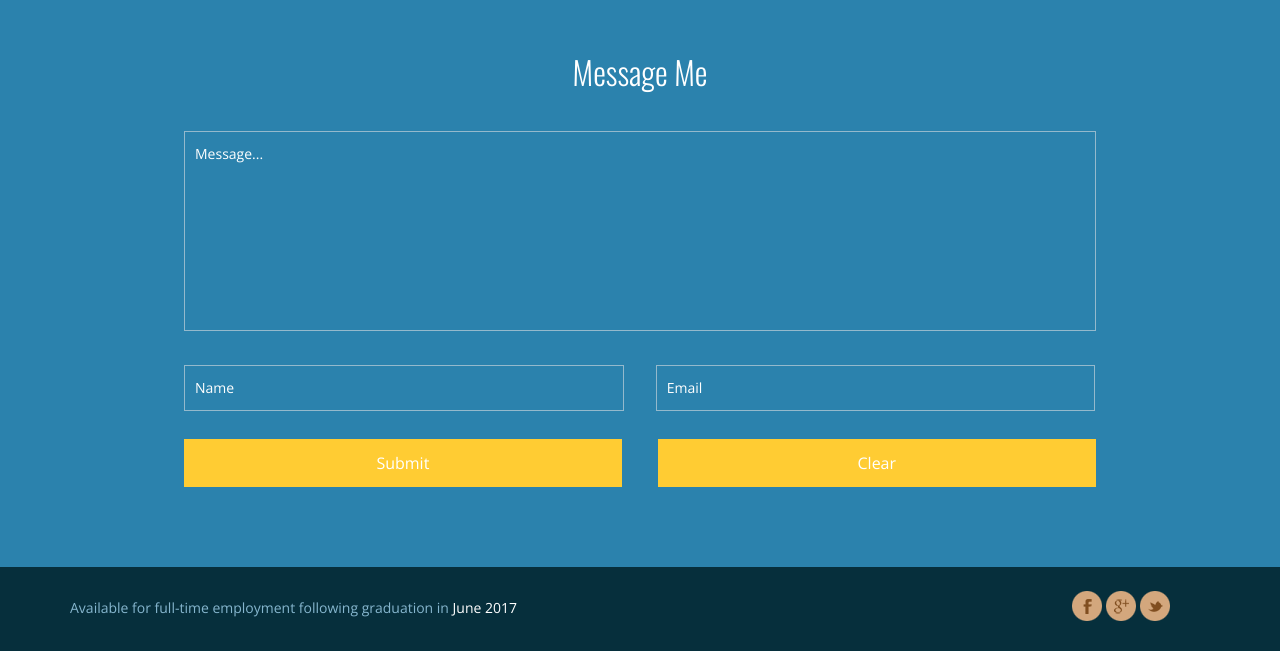
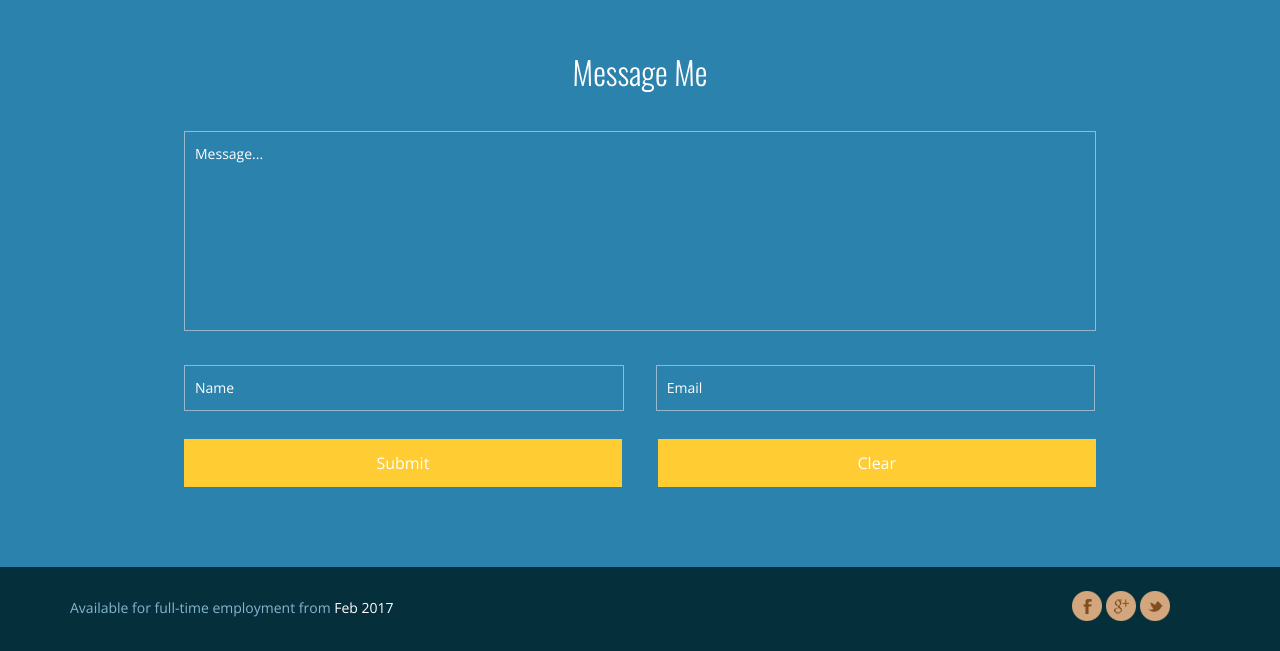
Before and after one commit to 27rohan/Portfolio, a plain HTML site: page index.html in a window 1280 px wide. Shown: the part 4079-4730 px from the top of the page. Drawn offline with nearby package versions, Linux system fonts and the light colour scheme.

Commit message:
Updating availability date on portfolio

```diff
--- a/index.html
+++ b/index.html
@@ -633,7 +633,7 @@ Smartphone Compatible web template, free webdesigns for Nokia, Samsung, LG, Sony
 	<div class="footer">
 		<div class="container">
 			<div class="footer-left">
-				<p>Available for full-time employment following graduation in <font color="white">June 2017</font></p>
+				<p>Available for full-time employment from <font color="white">Feb 2017</font></p>
 			</div>
 			<div class="header-bottom-right2 footer-right">
 				<ul>
```
